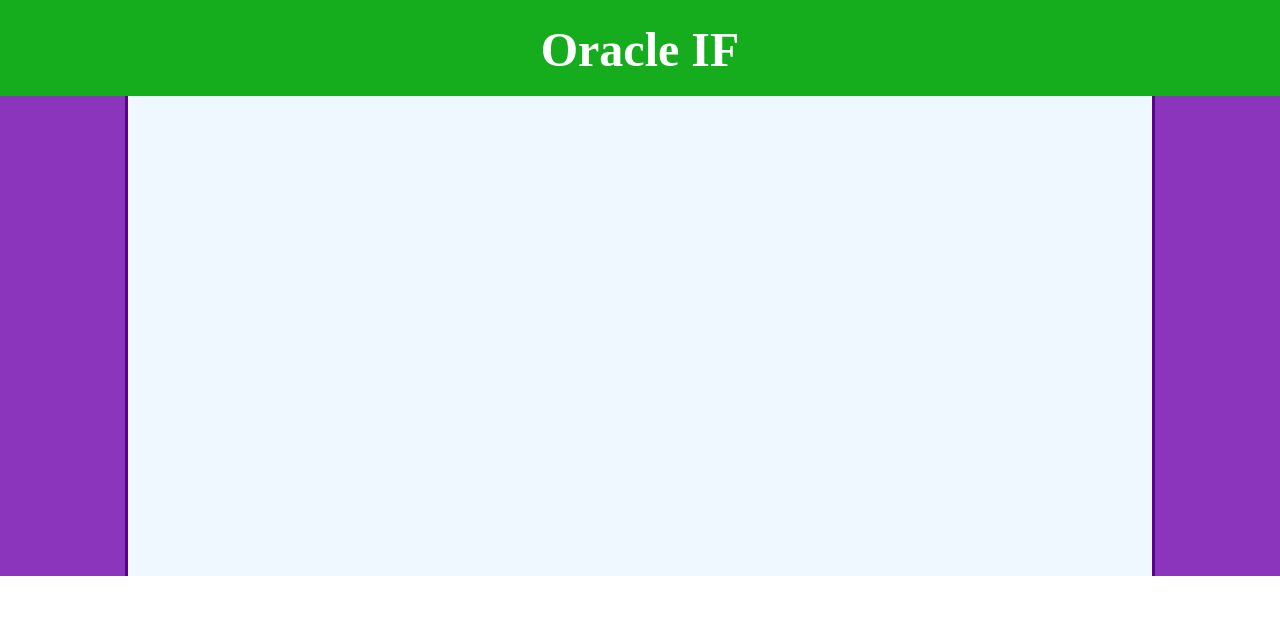
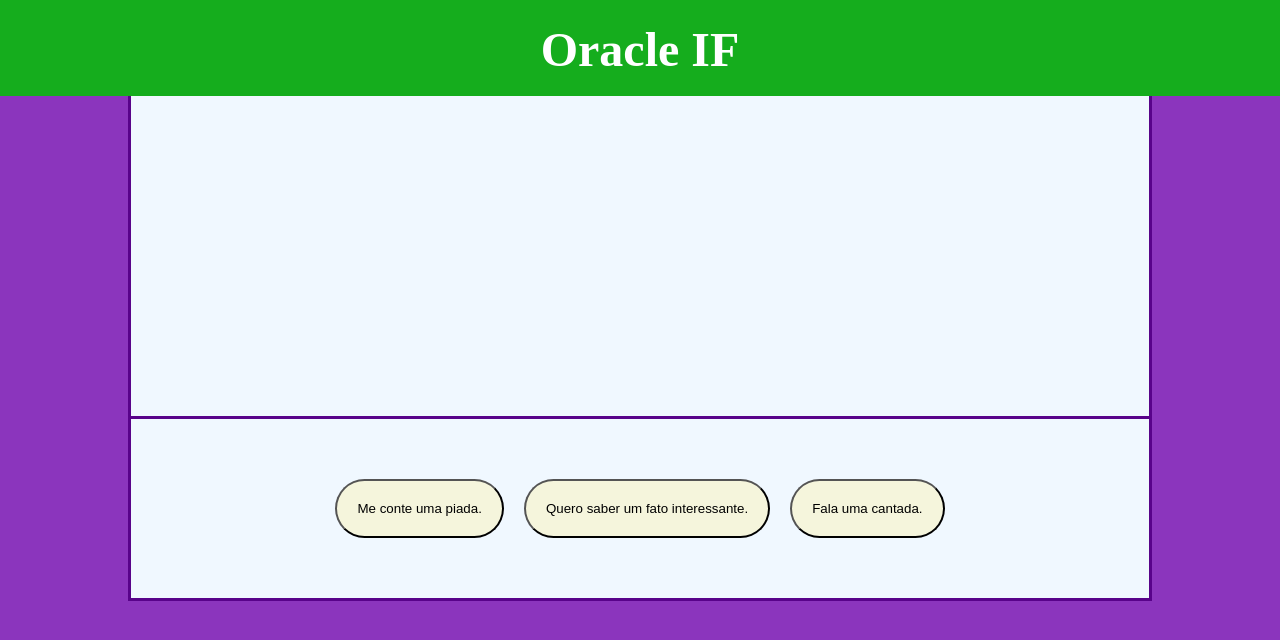
Before and after one commit to Pirraio/OracleIF, an Angular app: page / in a window 1280 px wide. Shown: the top 640 px of the page. Built offline with nearby package versions, Linux system fonts and the light colour scheme.

Commit message:
CSS e criação de componentes

```diff
--- a/src/app/app.component.html
+++ b/src/app/app.component.html
@@ -1 +1,2 @@
 <app-visualizar-mensagem></app-visualizar-mensagem>
+<app-escolher-categoria></app-escolher-categoria>
--- a/src/app/app.module.ts
+++ b/src/app/app.module.ts
@@ -3,11 +3,13 @@ import { BrowserModule } from '@angular/platform-browser';
 
 import { AppComponent } from './app.component';
 import { VisualizarMensagemComponent } from './componentes/visualizar-mensagem/visualizar-mensagem.component';
+import { EscolherCategoriaComponent } from './componentes/escolher-categoria/escolher-categoria.component';
 
 @NgModule({
   declarations: [
     AppComponent,
-    VisualizarMensagemComponent
+    VisualizarMensagemComponent,
+    EscolherCategoriaComponent
   ],
   imports: [
     BrowserModule
--- a/src/styles.css
+++ b/src/styles.css
@@ -2,4 +2,9 @@
 * {
     margin: 0;
     padding: 0;
+    box-sizing: border-box;
 }
+
+body {
+    background-color: #8B35BD;
+}
```
